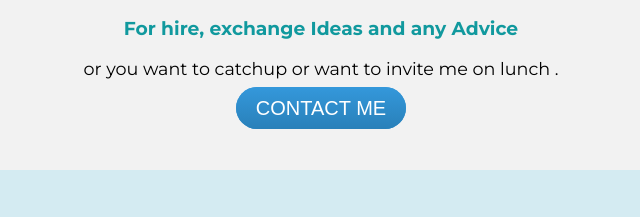
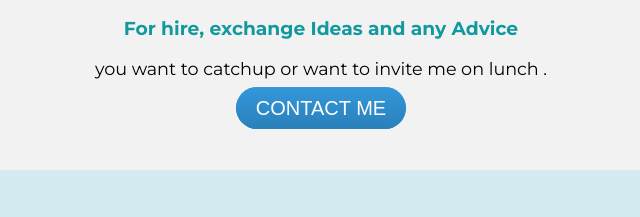
Before and after one commit to NishithTr/Portfolio, a plain HTML site: page index.html in a window 1280 px wide. Shown: the part 1612-1829 px from the top of the page, 319-959 px from the left. Drawn offline with Linux system fonts and the light colour scheme.

Commit message:
Update index.html
edited a line of code

```diff
--- a/index.html
+++ b/index.html
@@ -59,7 +59,7 @@
     <div id="contact-me">
       <h2>Get In Touch</h2>
       <h3>For hire, exchange Ideas and any Advice</h3>
-      <p>or you want to catchup or want to invite me on lunch .</p>
+      <p>you want to catchup or want to invite me on lunch .</p>
       <a class="btn" href="mailto:nishith.tripathi92@gmail.com">CONTACT ME</a>
     </div>
   </div>
```
